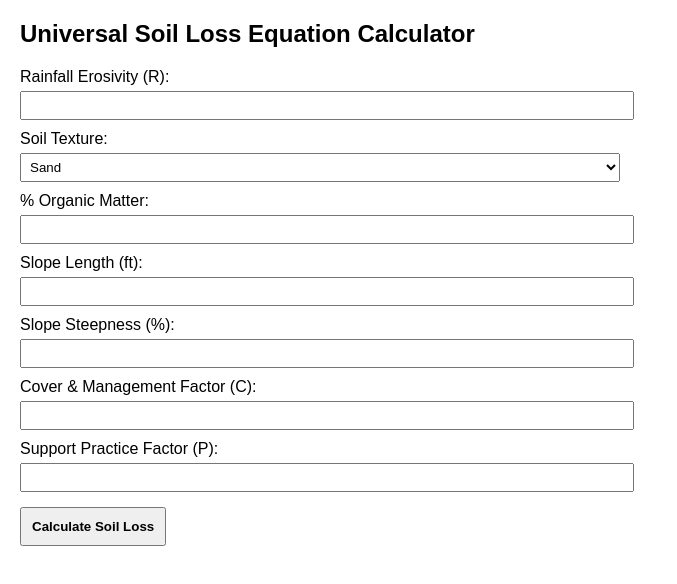
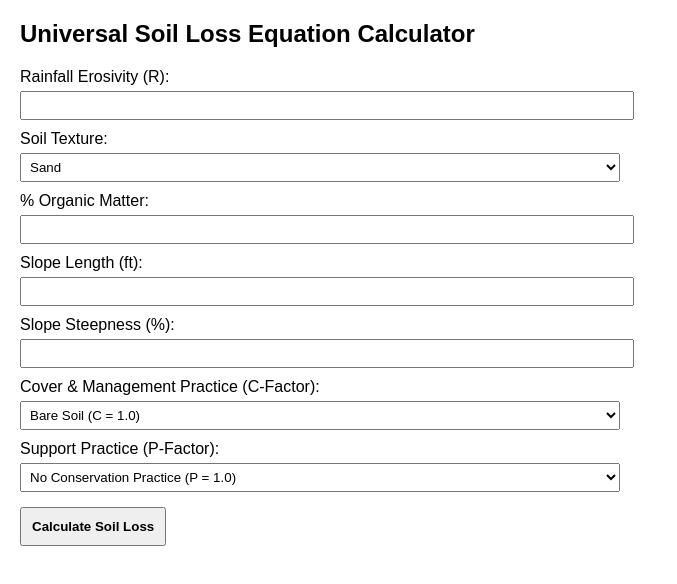
Before and after one commit to mpozderac-cell/USLE-Calculator, a plain HTML site: page index.html in a window 1280 px wide. Shown: the whole page, without its empty margins (0-677 px from the left). Drawn offline with Linux system fonts and the light colour scheme.

Commit message:
Update index.html

```diff
--- a/index.html
+++ b/index.html
@@ -23,7 +23,12 @@
     <option value="0.37">Sandy Loam</option>
     <option value="0.35">Loam</option>
     <option value="0.4">Silt Loam</option>
-    <option value="0.3">Clay Loam</option>
+    <option value="0.42">Silt</option>
+    <option value="0.3">Sandy Clay Loam</option>
+    <option value="0.31">Clay Loam</option>
+    <option value="0.33">Silty Clay Loam</option>
+    <option value="0.28">Sandy Clay</option>
+    <option value="0.27">Silty Clay</option>
     <option value="0.25">Clay</option>
   </select>
 
@@ -36,11 +41,27 @@
   <label>Slope Steepness (%):</label>
   <input type="number" id="slopeSteepness" step="any">
 
-  <label>Cover & Management Factor (C):</label>
-  <input type="number" id="c" step="any" min="0" max="1">
+  <label>Cover & Management Practice (C-Factor):</label>
+  <select id="cover">
+    <option value="1.0">Bare Soil (C = 1.0)</option>
+    <option value="0.5">Row Crops, Conventional Tillage (C = 0.5)</option>
+    <option value="0.3">Row Crops, No-Till (C = 0.3)</option>
+    <option value="0.2">Small Grains (C = 0.2)</option>
+    <option value="0.01">Established Grass or Pasture (C = 0.01)</option>
+    <option value="0.003">Forest (C = 0.003)</option>
+    <option value="0.05">Cover Crop (C = 0.05)</option>
+    <option value="0.001">Mulched Permanent Cover (C = 0.001)</option>
+  </select>
 
-  <label>Support Practice Factor (P):</label>
-  <input type="number" id="p" step="any" min="0" max="1">
+  <label>Support Practice (P-Factor):</label>
+  <select id="pFactor">
+    <option value="1.0">No Conservation Practice (P = 1.0)</option>
+    <option value="0.6">Contour Farming (P = 0.6)</option>
+    <option value="0.5">Contour Strip Cropping (P = 0.5)</option>
+    <option value="0.3">Terracing (P = 0.3)</option>
+    <option value="0.2">Contour + Strip Cropping + Terracing (P = 0.2)</option>
+    <option value="0.1">Permanent Vegetative Cover (P = 0.1)</option>
+  </select>
 
   <button onclick="calculateUSLE()">Calculate Soil Loss</button>
 
@@ -53,13 +74,13 @@
       const OM = parseFloat(document.getElementById('om').value);
       const slopeLength = parseFloat(document.getElementById('slopeLength').value);
       const slopeSteepness = parseFloat(document.getElementById('slopeSteepness').value);
-      const C = parseFloat(document.getElementById('c').value);
-      const P = parseFloat(document.getElementById('p').value);
+      const C = parseFloat(document.getElementById('cover').value);
+      const P = parseFloat(document.getElementById('pFactor').value);
 
-      // Estimate K (basic adjustment for organic matter)
-      const K = textureK - (OM * 0.005);  // Slightly reduce K with more organic matter
+      // Adjust K for organic matter
+      const K = textureK - (OM * 0.005);
 
-      // Estimate LS Factor using simplified formula (Wischmeier & Smith)
+      // Estimate LS Factor
       const m = slopeSteepness < 1 ? 0.2 : slopeSteepness < 3 ? 0.3 : slopeSteepness < 5 ? 0.4 : 0.5;
       const L = Math.pow(slopeLength / 72.6, m);
       const S = slopeSteepness < 9 ? 0.6 + 0.4 * slopeSteepness : 1.5 * slopeSteepness / 100 + 0.5;
```
